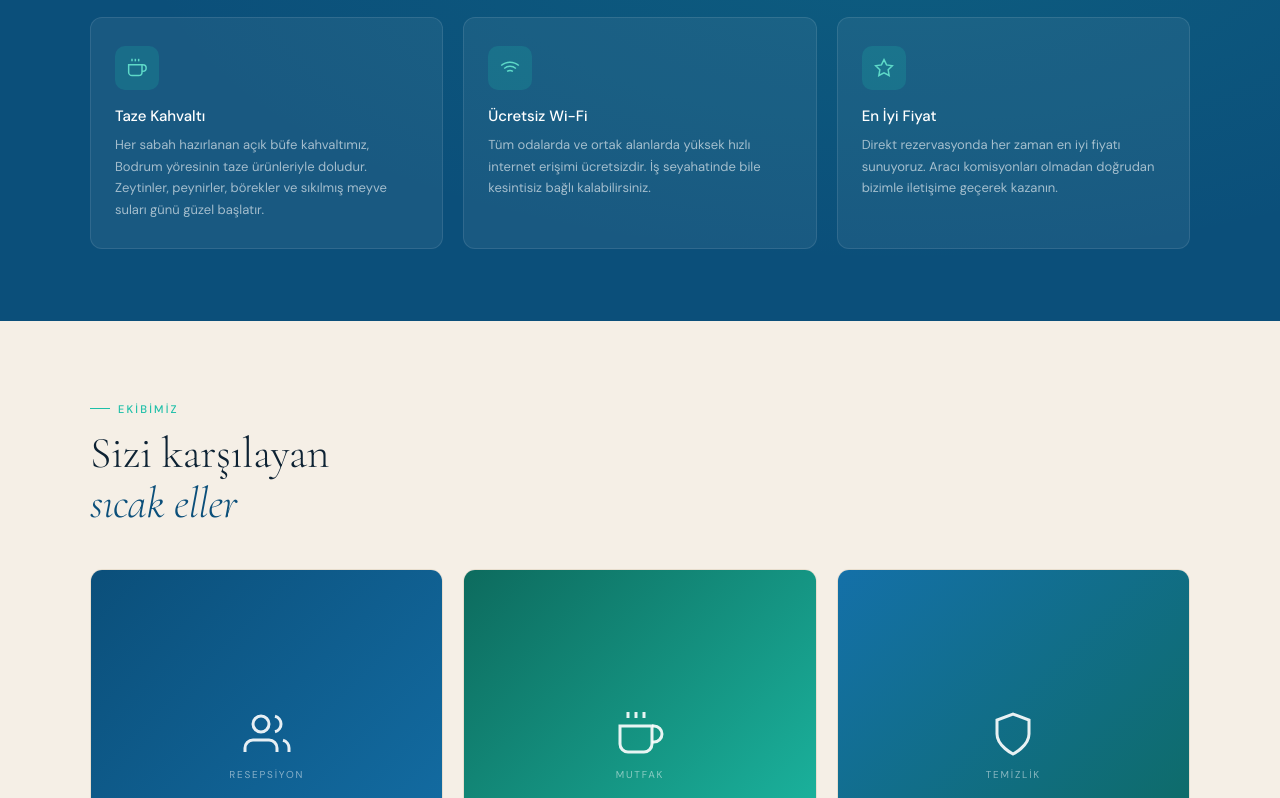
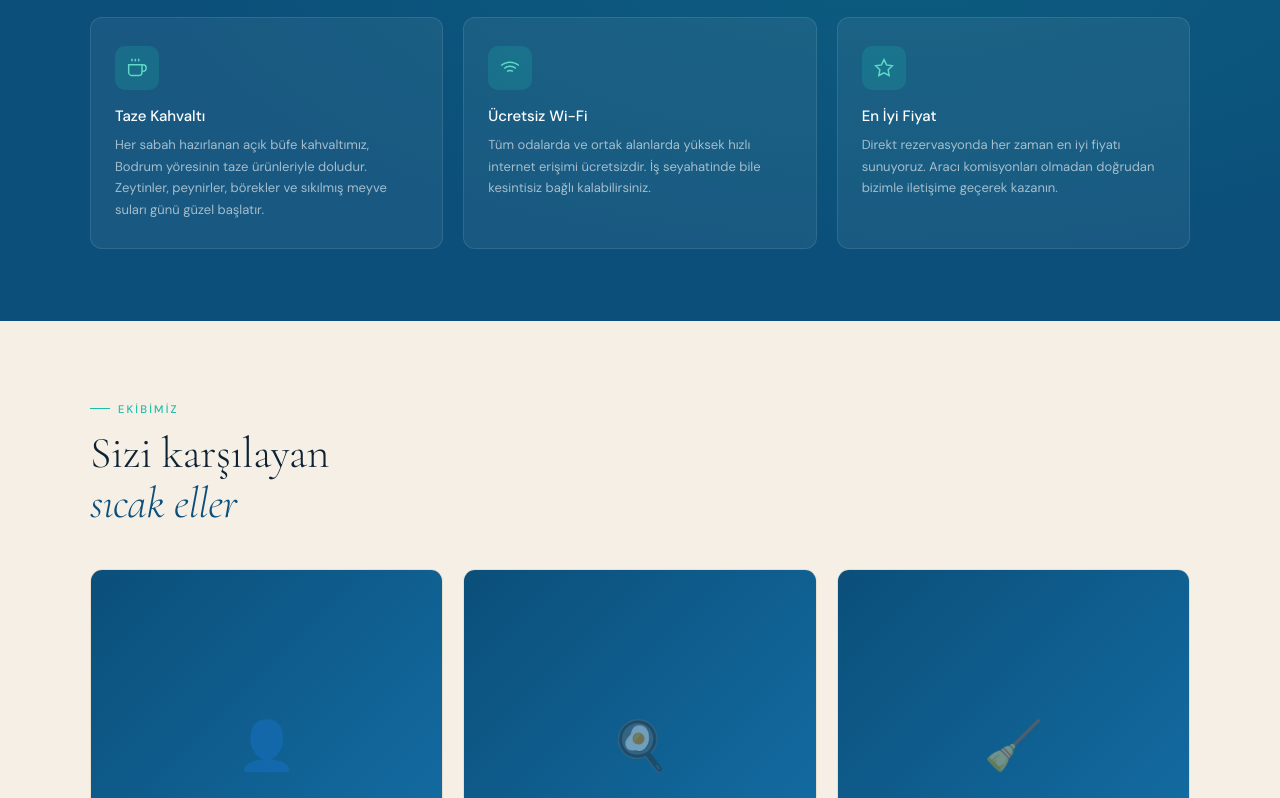
Before and after one commit to selcukburgaz-max/tuna-butik-otel, a website: page hakkimizda.html in a window 1280 px wide. Shown: the part 2002-2800 px from the top of the page. Drawn offline with nearby package versions, Linux system fonts and the light colour scheme.

Commit message:
Update hakkimizda.html

```diff
--- a/hakkimizda.html
+++ b/hakkimizda.html
@@ -15,7 +15,7 @@
 <meta property="og:description" content="Bodrum Kalesi'ne 750 m mesafede butik otel deneyimi. Hikayemizi, değerlerimizi ve misafirlerimize sunduğumuz konforun arkasındaki ekibi tanıyın.">
 <meta property="og:url" content="https://tunaotel.com/hakkimizda/">
 <meta property="og:type" content="website">
-<meta property="og:image" content="https://tunaotel.com/wp-content/uploads/2022/06/Edit-043-1024x683.jpg">
+<meta property="og:image" content="/images/Edit-043.jpg">
 <meta name="twitter:card" content="summary_large_image">
 <meta name="twitter:title" content="Hakkımızda | Tuna Butik Otel Bodrum">
 <meta name="twitter:description" content="Bodrum'un kalbinde 18 odalı butik otel. Hikayemizi keşfedin.">
@@ -306,10 +306,10 @@ img{display:block;max-width:100%;height:auto;object-fit:cover;}
   <div class="story-grid">
     <div class="reveal">
       <div class="story-img">
-        <img src="https://tunaotel.com/wp-content/uploads/2022/06/Edit-043-1024x683.jpg" alt="Tuna Butik Otel — Bodrum" loading="lazy">
+        <img src="/images/Edit-043.jpg" alt="Tuna Butik Otel — Bodrum" loading="lazy">
       </div>
       <div class="story-img-accent">
-        <img src="https://tunaotel.com/wp-content/uploads/2025/07/Edit-178-683x1024.jpg" alt="Tuna Butik Otel Kahvaltı" loading="lazy">
+        <img src="/images/Edit-014.jpg" alt="Tuna Butik Otel Kahvaltı" loading="lazy">
       </div>
     </div>
     <div class="reveal" style="transition-delay:0.15s">
@@ -394,10 +394,7 @@ img{display:block;max-width:100%;height:auto;object-fit:cover;}
     </div>
     <div class="team-grid">
       <div class="team-card reveal" style="transition-delay:0.1s">
-        <div class="team-img" style="background:linear-gradient(135deg,#0B4F7A,#1470A8);display:flex;align-items:center;justify-content:center;flex-direction:column;gap:10px;padding:28px 20px">
-          <svg width="48" height="48" viewBox="0 0 24 24" fill="none" stroke="rgba(255,255,255,0.9)" stroke-width="1.5"><path d="M17 21v-2a4 4 0 0 0-4-4H5a4 4 0 0 0-4 4v2"/><circle cx="9" cy="7" r="4"/><path d="M23 21v-2a4 4 0 0 0-3-3.87"/><path d="M16 3.13a4 4 0 0 1 0 7.75"/></svg>
-          <div style="font-size:10px;letter-spacing:0.18em;color:rgba(255,255,255,0.5);text-transform:uppercase;font-family:'DM Sans',sans-serif">Resepsiyon</div>
-        </div>
+        <div class="team-img">👤</div>
         <div class="team-info">
           <div class="team-name">Resepsiyon Ekibi</div>
           <div class="team-role">7/24 Hizmetinizde</div>
@@ -405,10 +402,7 @@ img{display:block;max-width:100%;height:auto;object-fit:cover;}
         </div>
       </div>
       <div class="team-card reveal" style="transition-delay:0.2s">
-        <div class="team-img" style="background:linear-gradient(135deg,#0D6B5E,#1DBFA8);display:flex;align-items:center;justify-content:center;flex-direction:column;gap:10px;padding:28px 20px">
-          <svg width="48" height="48" viewBox="0 0 24 24" fill="none" stroke="rgba(255,255,255,0.9)" stroke-width="1.5"><path d="M18 8h1a4 4 0 0 1 0 8h-1"/><path d="M2 8h16v9a4 4 0 0 1-4 4H6a4 4 0 0 1-4-4V8z"/><line x1="6" y1="1" x2="6" y2="4"/><line x1="10" y1="1" x2="10" y2="4"/><line x1="14" y1="1" x2="14" y2="4"/></svg>
-          <div style="font-size:10px;letter-spacing:0.18em;color:rgba(255,255,255,0.5);text-transform:uppercase;font-family:'DM Sans',sans-serif">Mutfak</div>
-        </div>
+        <div class="team-img">🍳</div>
         <div class="team-info">
           <div class="team-name">Mutfak Ekibi</div>
           <div class="team-role">Açık Büfe Kahvaltı</div>
@@ -416,10 +410,7 @@ img{display:block;max-width:100%;height:auto;object-fit:cover;}
         </div>
       </div>
       <div class="team-card reveal" style="transition-delay:0.3s">
-        <div class="team-img" style="background:linear-gradient(135deg,#1470A8,#0D6B5E);display:flex;align-items:center;justify-content:center;flex-direction:column;gap:10px;padding:28px 20px">
-          <svg width="48" height="48" viewBox="0 0 24 24" fill="none" stroke="rgba(255,255,255,0.9)" stroke-width="1.5"><path d="M12 22s8-4 8-10V5l-8-3-8 3v7c0 6 8 10 8 10z"/></svg>
-          <div style="font-size:10px;letter-spacing:0.18em;color:rgba(255,255,255,0.5);text-transform:uppercase;font-family:'DM Sans',sans-serif">Temizlik</div>
-        </div>
+        <div class="team-img">🧹</div>
         <div class="team-info">
           <div class="team-name">Temizlik Ekibi</div>
           <div class="team-role">Günlük Oda Servisi</div>
@@ -450,7 +441,7 @@ img{display:block;max-width:100%;height:auto;object-fit:cover;}
       <a href="/hizmetler/">Hizmetler</a><a href="/galeri/">Galeri</a>
       <a href="/hakkimizda/">Hakkımızda</a><a href="/iletisim/">İletişim</a>
     </div>
-    <div class="footer-mini-copy">© 2026 Tuna Butik Otel · Bodrum/Muğla</div>
+    <div class="footer-mini-copy">© 2025 Tuna Butik Otel · Bodrum/Muğla</div>
   </div>
 </footer>
 
```
